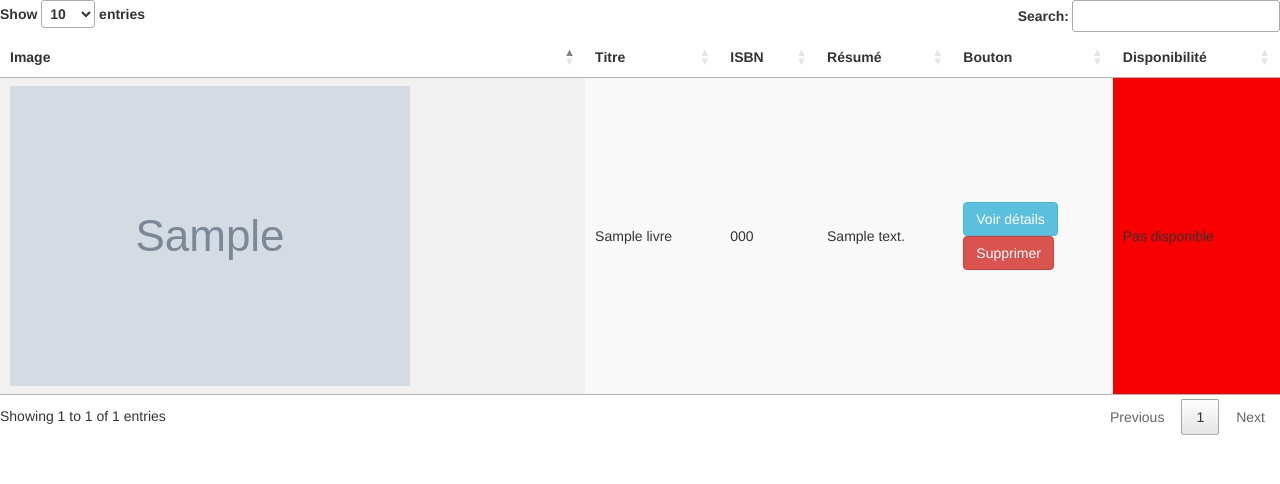
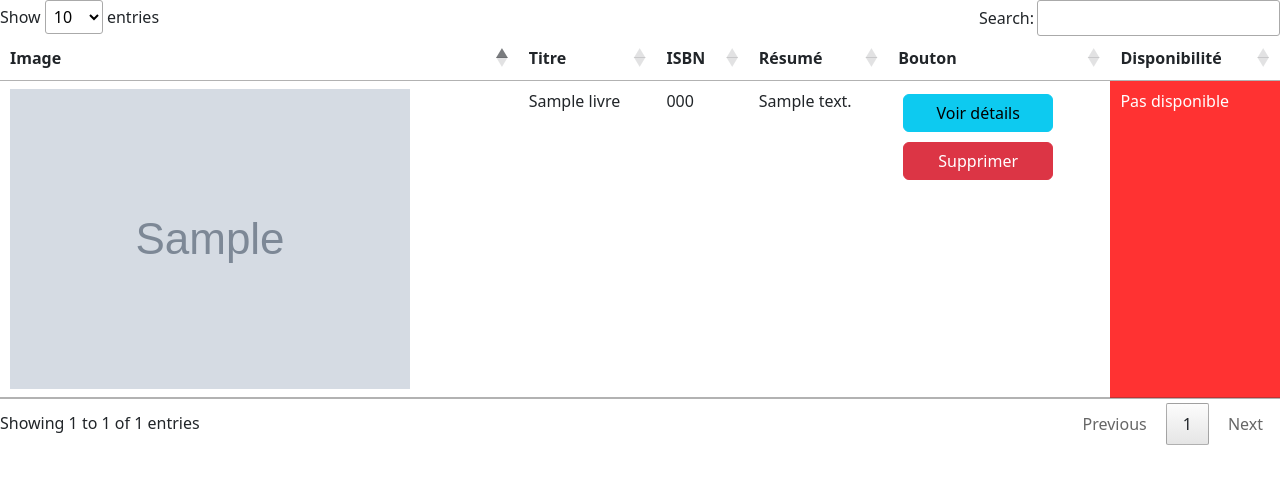
Before and after one commit to JasonBrastel/projet_biblio, a PHP site: page /Projet/ in a window 1280 px wide. Shown: the top 484 px of the page. Run offline with PHP 8.4, Linux system fonts and the light colour scheme; tables that the repository leaves empty or names only in its code hold one stand-in row (values such as "Sample post"); grey boxes marked "Sample" are stand-in pictures; some libraries are stand-ins or nearby versions.

Commit message:
début style css

```diff
--- a/dao.php
+++ b/dao.php
@@ -232,8 +232,6 @@ class DAO
 
         $sql="DELETE FROM livres WHERE id_livre LIKE $idlivre";
         $this->bdd->query($sql);
-
-
     }
 
 //JASON
--- a/index.php
+++ b/index.php
@@ -21,14 +21,14 @@ $dao->disconnect();
     <meta charset="UTF-8">
     <meta name="viewport" content="width=device-width, initial-scale=1.0">
     <title>Liste des livres</title>
+    <link rel="stylesheet" href="https://cdn.jsdelivr.net/npm/bootstrap@5.3.0/dist/css/bootstrap.min.css">
     <link rel="stylesheet" href="https://cdn.datatables.net/1.13.7/css/jquery.dataTables.min.css">
-    <link rel="stylesheet" href="https://maxcdn.bootstrapcdn.com/bootstrap/3.3.7/css/bootstrap.min.css">
     <link rel="stylesheet" href="style/style.css">
 </head>
 
 <body>
 
-    <table id="example" class="display">
+    <table id="example" class="table">
         <thead>
             <tr>
                 <th>Image</th>
@@ -50,10 +50,10 @@ $dao->disconnect();
 
                     <td>
                         <!-- Bouton détails -->
-                        <button class="btn btn-info" data-toggle="modal" data-target="#livreModal<?php echo $livre['id_livre']; ?>">Voir détails</button>
+                        <button class="btn btn-info details-btn "  data-bs-toggle="modal" data-bs-target="#livreModal<?php echo $livre['id_livre']; ?>">Voir détails</button>
                         <!-- Bouton supprimer -->
                         <form method="POST" action="suppr.php">
-                            <button id="btn_suppr" type="submit" name="btn_suppr" value="<?php echo $livre['id_livre']; ?>" class="btn btn-danger" data-toggle="modal" data-target="#confirmModal">Supprimer</button>
+                            <button id="btn_suppr" type="submit" name="btn_suppr" value="<?php echo $livre['id_livre']; ?>" class="btn btn-danger details-btn" data-bs-toggle="modal" data-bs-target="#confirmModal">Supprimer</button>
                         </form>
                     </td>
 
@@ -61,28 +61,24 @@ $dao->disconnect();
                         <?php echo $dispoStatus[$livre['id_livre']] == 0 ? 'Disponible' : 'Pas disponible'; ?>
                     </td>
 
+
                 </tr>
 
-
                 <!-- Modal -->
-                <div class="modal fade" id="livreModal<?php echo $livre['id_livre']; ?>" tabindex="-1" role="dialog" aria-labelledby="livreModalLabel<?php echo $livre['id_livre']; ?>">
-                    <div class="modal-dialog" role="document">
+                <div class="modal fade" id="livreModal<?php echo $livre['id_livre']; ?>" tabindex="-1" aria-labelledby="livreModalLabel<?php echo $livre['id_livre']; ?>">
+                    <div class="modal-dialog">
                         <div class="modal-content">
-
                             <div class="modal-header">
                                 <h1 class="modal-title" id="livreModalLabel<?php echo $livre['id_livre']; ?>"><?php echo $livre['titre_livre']; ?></h1>
-                                <button type="button" class="close" data-dismiss="modal" aria-label="Close">
-                                    <span aria-hidden="true">&times;</span>
-                                </button>
+                                <button type="button" class="btn-close" data-bs-dismiss="modal" aria-label="Close"></button>
                             </div>
-
                             <div class="modal-body">
                                 <img src="<?php echo $livre['image']; ?>" alt="Image du livre">
                                 <p>ISBN: <?php echo $livre['isbn']; ?></p>
                                 <p>Description: <?php echo $livre['shortDescription']; ?></p>
                             </div>
                             <div class="modal-footer">
-                                <button type="button" class="btn btn-secondary" data-dismiss="modal">Fermer</button>
+                                <button type="button" class="btn btn-secondary" data-bs-dismiss="modal">Fermer</button>
                             </div>
                         </div>
                     </div>
@@ -92,32 +88,28 @@ $dao->disconnect();
                     <div class="modal-dialog" role="document">
                         <div class="modal-content">
                             <div class="modal-header">
-                                <button type="button" class="close" data-dismiss="modal" aria-hidden="true">&times;</button>
+                                <button type="button" class="btn-close" data-bs-dismiss="modal" aria-label="Close"></button>
                                 <h3 class="modal-title" id="confirmModalLabel">Confirmation de suppression</h3>
                             </div>
                             <div class="modal-body">
                                 <p>Êtes-vous sûr de vouloir supprimer cet élément ?</p>
                             </div>
                             <div class="modal-footer">
-                                <a href="#" class="btn btn-default" id="confirmModalNo">Non</a>
-                                <a href="#" class="btn btn-primary" id="confirmModalYes">Oui</a>
+                                <button type="button" class="btn btn-secondary" data-bs-dismiss="modal">Non</button>
+                                <button type="button" class="btn btn-primary" data-bs-dismiss="modal">Oui</button>
                             </div>
                         </div>
                     </div>
                 </div>
-                </div>
-
-
 
             <?php } ?>
         </tbody>
     </table>
 
-
-    <script src="./script/script.js"> </script>
+    <script src="./script/script.js"></script>
     <script src="https://code.jquery.com/jquery-3.6.4.min.js"></script>
     <script src="https://cdn.datatables.net/1.13.7/js/jquery.dataTables.min.js"></script>
-    <script src="https://maxcdn.bootstrapcdn.com/bootstrap/3.3.7/js/bootstrap.min.js"></script>
+    <script src="https://cdn.jsdelivr.net/npm/bootstrap@5.3.0/dist/js/bootstrap.bundle.min.js"></script>
 
     <script>
         $(document).ready(function() {
--- a/style/style.css
+++ b/style/style.css
@@ -1,8 +1,16 @@
-
 .dispo {
-    background-color: green; /* Fond vert pour la disponibilité */
+    background-color: green !important;
+    color: white !important;
+    opacity: 80% !important;
 }
 
 .non-dispo {
-    background-color: red; /* Fond rouge pour la non-disponibilité */
+    background-color: red !important;
+    color: white !important;
+    opacity: 80% !important;
 }
+
+.details-btn{
+    width: 150px !important;
+    margin: 5px !important;
+}
```
